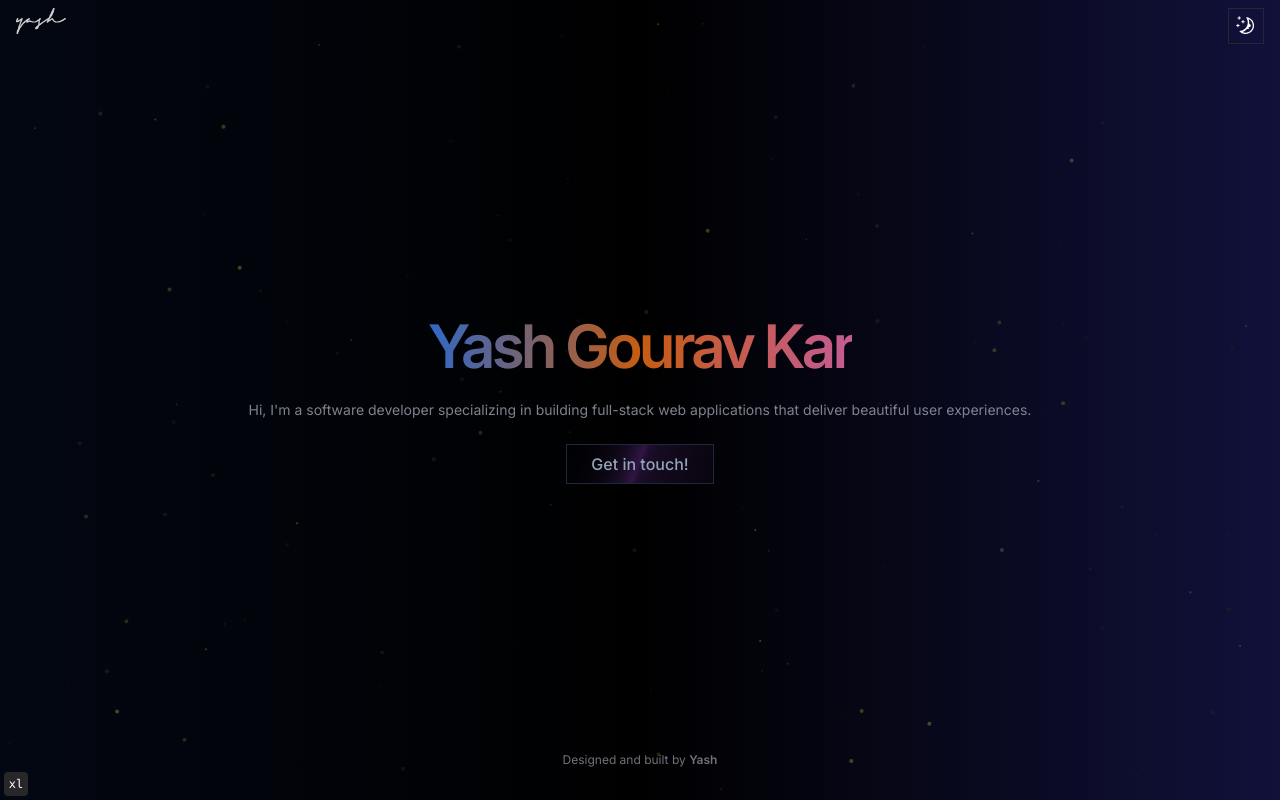
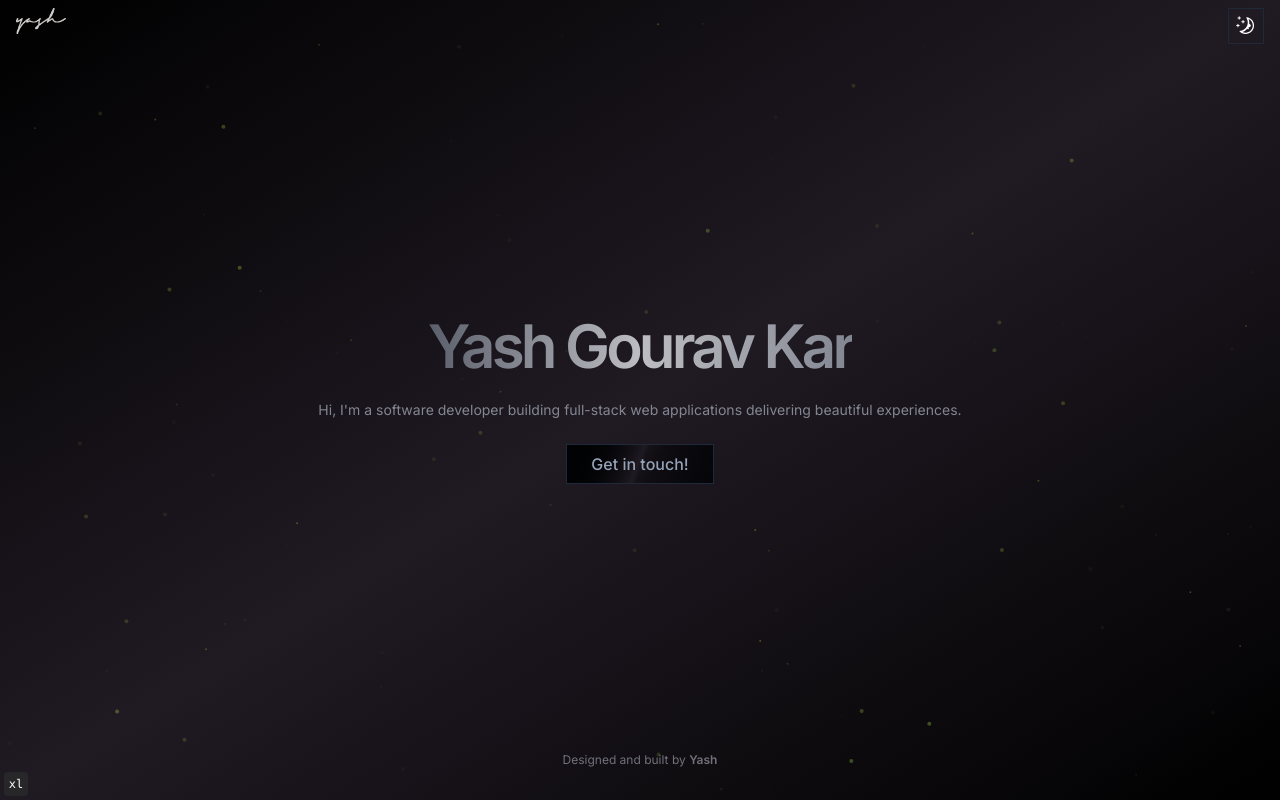
Before and after one commit to 99Yash/ygkr, a Next.js app: page / in a window 1280 px wide. Built offline with nearby package versions, Linux system fonts and the light colour scheme.

Commit message:
feat: changed dark mode landing + animation works

```diff
--- a/src/app/layout.tsx
+++ b/src/app/layout.tsx
@@ -13,11 +13,13 @@ export const metadata: Metadata = {
     default: "ygkr",
     template: "%s | ygkr",
   },
-  description: "Software Developer",
+  description:
+    "Software Developer building stuff with TRPC & everything new in the NextJS ecosystem",
   metadataBase: new URL("https://ygkr.vercel.app"),
   openGraph: {
     title: "ygkr",
-    description: "Software developer",
+    description:
+      "Software Developer building stuff with TRPC & everything new in the NextJS ecosystem",
     url: "https://ygkr.vercel.app",
     siteName: "ygkr.vercel.app",
     locale: "en-US",
@@ -40,18 +42,18 @@ export default function RootLayout({
         <Analytics />
       </head>
       <body
-        className={` ${inter.className} min-h-screen  bg-gray-300 antialiased dark:bg-gradient-to-r dark:from-gray-950 dark:via-black dark:to-[#11113b] `}
+        className={` ${inter.className} min-h-screen bg-gray-300 antialiased dark:bg-gradient-to-br dark:from-[#000] dark:via-[#201a23] dark:to-[#000] `}
       >
         {/* //?in light mode */}
         <Particles
-          className="absolute inset-0 -z-10 animate-fade-in "
+          className="animate-fade-in absolute inset-0 -z-10 "
           color="#232121"
           quantity={70}
           ease={30}
         />
         {/* //?in dark mode */}
         <Particles
-          className="absolute inset-0 -z-10 animate-fade-in opacity-50"
+          className="animate-fade-in absolute inset-0 -z-10 opacity-50"
           color="#9eca44"
           quantity={60}
           ease={30}
--- a/src/app/page.tsx
+++ b/src/app/page.tsx
@@ -1,3 +1,4 @@
+import Certificates from "@/components/certificates";
 import Footer from "@/components/footer";
 import Hero from "@/components/hero";
 import Nav from "@/components/nav";
@@ -7,7 +8,7 @@ export default function Home() {
     <main className="relative flex min-h-screen flex-col items-center justify-center gap-4">
       <Nav />
       <Hero />
-      {/* <Certificates/> */}
+      {/* <Certificates /> */}
       <Footer />
     </main>
   );
--- a/src/components/hero.tsx
+++ b/src/components/hero.tsx
@@ -1,16 +1,30 @@
-import React from "react";
 import GetInTouch from "./get-in-touch";
 import { self } from "@/data/self.data";
+import Balancer from "react-wrap-balancer";
 
 const Hero = () => {
   return (
     <div className=" flex w-4/5 flex-col items-center justify-center gap-6 ">
-      <h1 className=" cursor-default bg-gradient-to-r from-blue-700 via-orange-800 to-pink-600 bg-clip-text text-4xl font-semibold tracking-tight text-transparent dark:from-blue-500/80 dark:via-orange-500/80 dark:to-pink-400/80 md:text-5xl lg:text-6xl lg:tracking-[-0.24rem] ">
-        {self.name}
+      <h1
+        className="animate-fade-down cursor-default bg-gradient-to-r from-blue-700 via-orange-800 to-pink-600 bg-clip-text text-4xl font-semibold tracking-tight text-transparent dark:from-gray-500/80 dark:via-gray-200/80 dark:to-gray-400/80 md:text-5xl lg:text-6xl lg:tracking-[-0.24rem] "
+        style={{
+          animationDelay: "0.20s",
+          animationFillMode: "forwards",
+        }}
+      >
+        <Balancer>{self.name}</Balancer>
       </h1>
-      <h5 className="md:text-md text-center text-sm text-black dark:text-gray-400/80 ">
-        Hi, I&apos;m a software developer specializing in building full-stack
-        web applications that deliver beautiful user experiences.
+      <h5
+        className="md:text-md animate-fade-down text-center text-sm text-black dark:text-gray-400/80 "
+        style={{
+          animationDelay: "0.3s",
+          animationFillMode: "forwards",
+        }}
+      >
+        <Balancer>
+          Hi, I&apos;m a software developer building full-stack web applications
+          delivering beautiful experiences.
+        </Balancer>
       </h5>
       <GetInTouch />
     </div>
--- a/src/components/ui/button-bg-shine.tsx
+++ b/src/components/ui/button-bg-shine.tsx
@@ -1,6 +1,6 @@
 const ButtonBackgroundShine = ({ text }: { text: string }) => {
   return (
-    <button className="inline-flex h-10 animate-background-shine items-center justify-center rounded-md border border-slate-800 bg-[linear-gradient(110deg,#141416,45%,#5b2686,55%,#141416)] bg-[length:200%_100%] px-6 font-medium text-slate-400 transition-colors focus:outline-none dark:bg-[linear-gradient(110deg,#000103,45%,#2f1644,55%,#000103)] ">
+    <button className="inline-flex h-10 animate-background-shine items-center justify-center rounded-md border border-slate-800 bg-[linear-gradient(110deg,#141416,45%,#5b595d,55%,#141416)] bg-[length:200%_100%] px-6 font-medium text-slate-400 transition-colors focus:outline-none dark:bg-[linear-gradient(110deg,#000103,45%,#201a23,55%,#000103)] ">
       {text}
     </button>
   );
--- a/src/components/ui/highlighter.tsx
+++ b/src/components/ui/highlighter.tsx
@@ -92,7 +92,7 @@ export const HighlighterItem: React.FC<
 > = ({ children, className = "" }) => {
   return (
     <div
-      className={`before:bg-primary-500 relative overflow-hidden rounded-xl bg-zinc-800 p-px before:pointer-events-none before:absolute before:-left-48 before:-top-48 before:z-30 before:h-96 before:w-96 before:translate-x-[var(--mouse-x)] before:translate-y-[var(--mouse-y)] before:rounded-full before:opacity-0 before:blur-[100px] before:transition-opacity before:duration-500 after:absolute after:inset-0 after:z-10 after:rounded-[inherit] after:opacity-0 after:transition-opacity after:duration-500 after:[background:_radial-gradient(250px_circle_at_var(--mouse-x)_var(--mouse-y),theme(colors.primary.400),transparent)] before:hover:opacity-20 after:group-hover:opacity-100 ${className}`}
+      className={`before:bg-primary-500 relative overflow-hidden rounded-xl bg-zinc-800 p-px before:pointer-events-none before:absolute before:-left-48 before:-top-48 before:z-30 before:h-96 before:w-96 before:translate-x-[var(--mouse-x)] before:translate-y-[var(--mouse-y)] before:rounded-full before:opacity-0 before:blur-[100px] before:transition-opacity before:duration-500 after:absolute after:inset-0 after:z-10 after:rounded-[inherit] after:opacity-0 after:transition-opacity after:duration-500 before:hover:opacity-20 after:group-hover:opacity-100 ${className}`}
     >
       {children}
     </div>
--- a/tailwind.config.ts
+++ b/tailwind.config.ts
@@ -17,12 +17,11 @@ module.exports = {
     },
     extend: {
       animation: {
-        "background-shine": "background-shine 2s linear infinite",
         "accordion-down": "accordion-down 0.2s ease-out",
         "accordion-up": "accordion-up 0.2s ease-out",
-        "fade-in": "fade-in 3s ease-in-out forwards",
-        "fade-left": "fade-left 3s ease-in-out forwards",
-        "fade-right": "fade-right 3s ease-in-out forwards",
+        "background-shine": "background-shine 2s linear infinite",
+        "fade-down": "fade-down 0.5s ",
+        "fade-up": "fade-down 0.8s ",
       },
       colors: {
         border: "hsl(var(--border))",
@@ -65,6 +64,32 @@ module.exports = {
         sm: "calc(var(--radius) - 4px)",
       },
       keyframes: {
+        "fade-up": {
+          "0%": {
+            opacity: "0",
+            transform: "translateY(10px)",
+          },
+          "80%": {
+            opacity: "0.6",
+          },
+          "100%": {
+            opacity: "1",
+            transform: "translateY(0px)",
+          },
+        },
+        "fade-down": {
+          "0%": {
+            opacity: "0",
+            transform: "translateY(-10px)",
+          },
+          "80%": {
+            opacity: "0.6",
+          },
+          "100%": {
+            opacity: "1",
+            transform: "translateY(0px)",
+          },
+        },
         "background-shine": {
           from: {
             backgroundPosition: "0 0",
```
